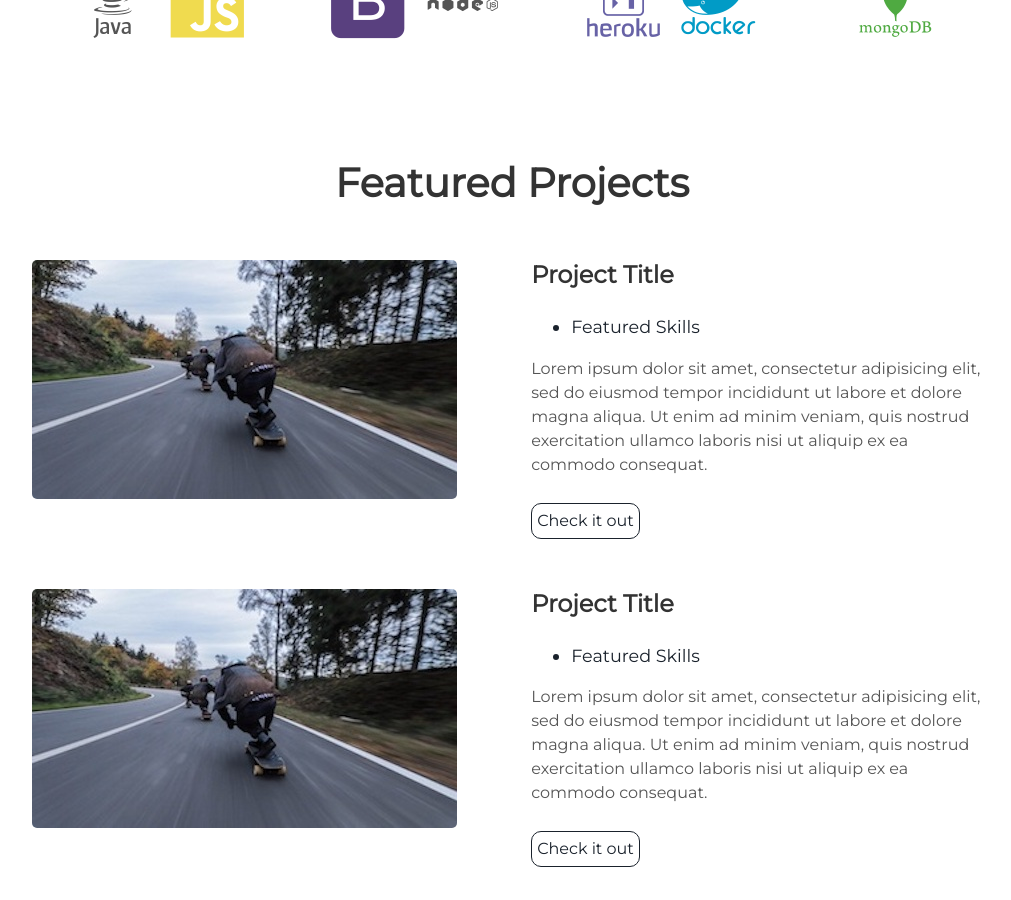
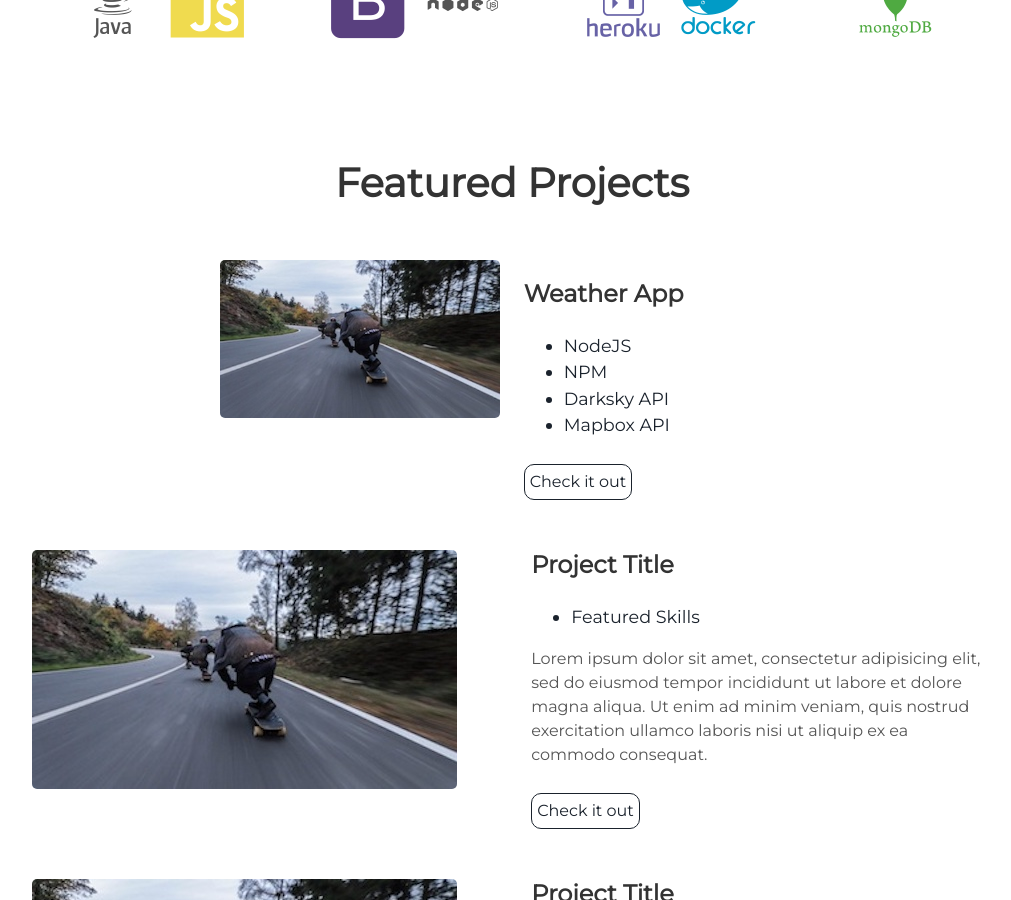
Before and after one commit to manan1710/manan1710.github.io, a Jekyll site: the page built from index.html, in a window 1280 px wide and 900 px high, scrolled down 1447 px. Shown: the whole window, without its empty margins (128-1139 px from the left). Built offline with Jekyll 4.4.1, drawn with Linux system fonts in a browser that asks for light colours.

Commit message:
Update projects.html

```diff
--- a/_includes/projects.html
+++ b/_includes/projects.html
@@ -19,12 +19,15 @@
     <img alt="mountains" src="{{ "/assets/img/skate.jpg" | prepend: site.baseurl }}" />
   </div>
   <div class="contents-right">
-    <h3> Project Title </h3>
+    <h3> Weather App </h3>
     <ul>
-      <li> Featured Skills</li>
+      <li> NodeJS</li>
+      <li> NPM</li>
+      <li> Darksky API</li>
+      <li> Mapbox API</li>
     </ul>
-    <p>Lorem ipsum dolor sit amet, consectetur adipisicing elit, sed do eiusmod tempor incididunt ut labore et dolore magna aliqua. Ut enim ad minim veniam, quis nostrud exercitation ullamco laboris nisi ut aliquip ex ea commodo consequat.</p>
-    <a class="project-link" href="#">Check it out</a>
+<!--     <p>Lorem ipsum dolor sit amet, consectetur adipisicing elit, sed do eiusmod tempor incididunt ut labore et dolore magna aliqua. Ut enim ad minim veniam, quis nostrud exercitation ullamco laboris nisi ut aliquip ex ea commodo consequat.</p> -->
+    <a class="project-link" target="_blank" href="https://github.com/manan1710/nodejs-weather-website">Check it out</a>
   </div>
 </div>
 
```
